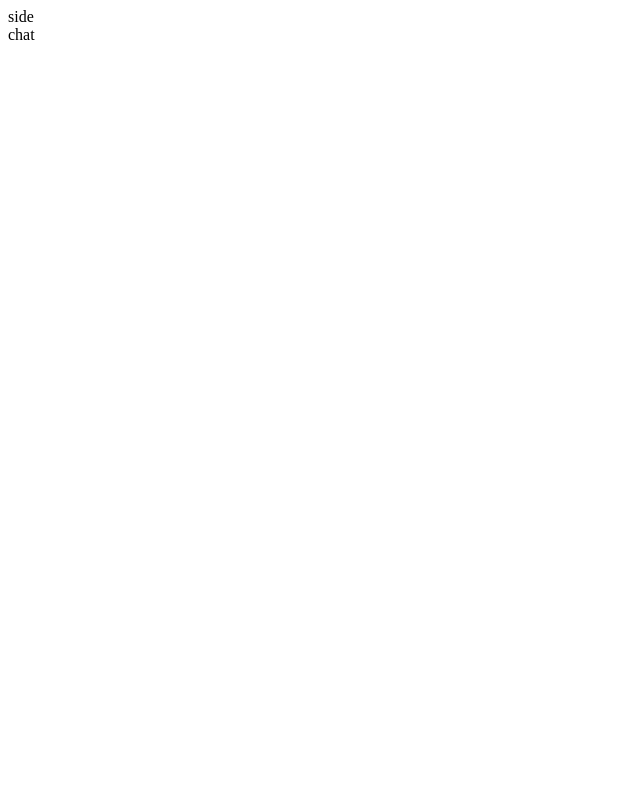
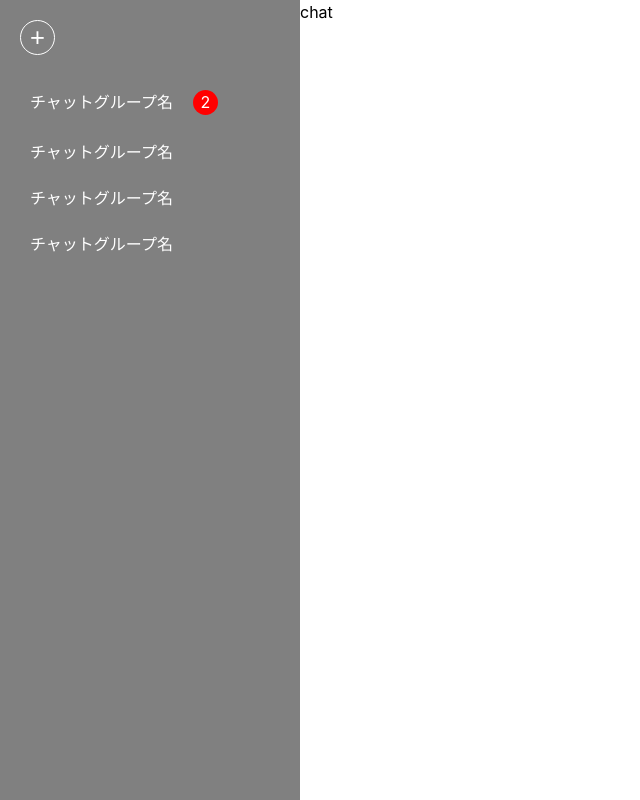
Before and after one commit to chomatsuken-div/mini-chat, a Vue app in the folder frontend/: page / in a window 1280 px wide. Shown: the whole page, without its empty margins (0-640 px from the left). Built offline with nearby package versions, Linux system fonts and the light colour scheme; the HTML template or start-up script is replaced by a standard one.

Commit message:
design sidebar

```diff
--- a/frontend/src/App.vue
+++ b/frontend/src/App.vue
@@ -1,7 +1,7 @@
 <template>
-  <div id="spp">
-    <sidebar></sidebar>
-    <chat-container></chat-container>
+  <div id="main">
+    <sidebar v-bind:groups="groups"></sidebar>
+    <chat-container v-bind:groups="groups"></chat-container>
   </div>
 </template>
 
@@ -13,6 +13,119 @@ import ChatContainer from './components/ChatContainer.vue'
     components:{
       Sidebar,
       ChatContainer
+    },
+    data: function () {
+      return {
+        groups: [
+          {
+            name: "チャットグループ名",
+            unread_count: 2
+          },
+          {
+            name: "チャットグループ名",
+            unread_count: 0
+          },
+          {
+            name: "チャットグループ名",
+            unread_count: 0
+          },
+          {
+            name: "チャットグループ名",
+            unread_count: 0
+          },
+        ]
+      }
     }
   }
 </script>
+
+<style lang="scss">
+// reset //
+
+html, body, div, span, object, iframe,
+h1, h2, h3, h4, h5, h6, p, blockquote, pre,
+abbr, address, cite, code,
+del, dfn, em, img, ins, kbd, q, samp,
+small, strong, sub, sup, var,
+b, i,
+dl, dt, dd, ol, ul, li,
+fieldset, form, label, legend,
+table, caption, tbody, tfoot, thead, tr, th, td,
+article, aside, canvas, details, figcaption, figure,
+footer, header, hgroup, menu, nav, section, summary,
+time, mark, audio, video {
+ margin:0;
+ padding:0;
+ border:0;
+ outline:0;
+ vertical-align:baseline;
+ background:transparent;
+}
+
+body {
+ min-width: 1000px;
+ color: #000;
+ line-height: 1.6;
+ font-weight: 400;
+ font-family: 'ヒラギノ角ゴ ProN W3', 'Hiragino Kaku Gothic ProN', 'YuGothic', '游ゴシック', 'メイリオ', Meiryo, -apple-system, BlinkMacSystemFont, 'Helvetica Neue', Arial, sans-serif;
+
+ width: 100%;
+ font-smoothing: antialiased;
+ font-variant-numeric: tabular-nums;
+ -webkit-font-smoothing: antialiased;
+}
+
+article,aside,details,figcaption,figure,
+footer,header,hgroup,menu,nav,section {
+ display:block;
+}
+
+ul, ol {
+ list-style:none;
+}
+
+a {
+ margin:0;
+ padding:0;
+ vertical-align:baseline;
+ text-decoration: none;
+ color: inherit;
+}
+
+table {
+ border-collapse:collapse;
+ border-spacing:0;
+}
+
+hr {
+ display:block;
+ height:1px;
+ border:0;
+ border-top:1px solid #cccccc;
+ margin:1em 0;
+ padding:0;
+}
+
+input, select {
+ vertical-align:middle;
+}
+
+img {
+ vertical-align: bottom;
+ line-height: 1.0;
+}
+
+button {
+ line-height: 1.0;
+ background-color: transparent;
+ cursor: pointer;
+ outline: none;
+ padding: 0;
+ appearance: none;
+}
+//////////
+
+#main {
+  display: flex;
+}
+</style>
--- a/frontend/src/components/Sidebar.vue
+++ b/frontend/src/components/Sidebar.vue
@@ -1,3 +1,80 @@
 <template>
-  <div>side</div>
+  <div class="sidebar">
+    <div class="sidebar__add-group">
+      <button></button>
+    </div>
+    <ul class="sidebar__groups">
+      <li class="sidebar__groups__list" v-for="(group, index) in groups" :key="index">
+        <button>{{group.name}}</button>
+        <div class="circle-red" v-if="group.unread_count > 0">{{group.unread_count}}</div>
+      </li>
+    </ul>
+  </div>
 </template>
+
+<script>
+
+export default {
+  props: [
+   'groups'
+  ],
+  data: function () {
+    return {
+    }
+  }
+}
+</script>
+
+<style lang="scss" scoped>
+.sidebar {
+  width: 300px;
+  height: 100vh;
+  background: #808080;
+  color: #fff;
+
+  &__add-group {
+    height: 60px;
+
+    button {
+      width: 35px;
+      height: 35px;
+      margin: 20px 0 0 20px;
+      border: #fff solid 1px;
+      border-radius: 999px;
+    }
+
+    button::before {
+      content: "\02b";
+      font-size: 1.6rem;
+      color: #fff;
+    }
+  }
+
+  &__groups {
+    padding: 30px;
+
+    &__list {
+      display: flex;
+      padding-bottom: 30px;
+
+      button {
+        font-size: 1rem;
+        color: #fff;
+        border: none;
+      }
+
+      .circle-red {
+        height: 25px;
+        width: 25px;
+        margin-left: 20px;
+        border-radius: 999px;
+        text-align: center;
+        background: #F00;
+      }
+
+    }
+  }
+}
+
+
+</style>
```
Also changed, not shown: 2 other files (tests, documents, lock files or other folders).
